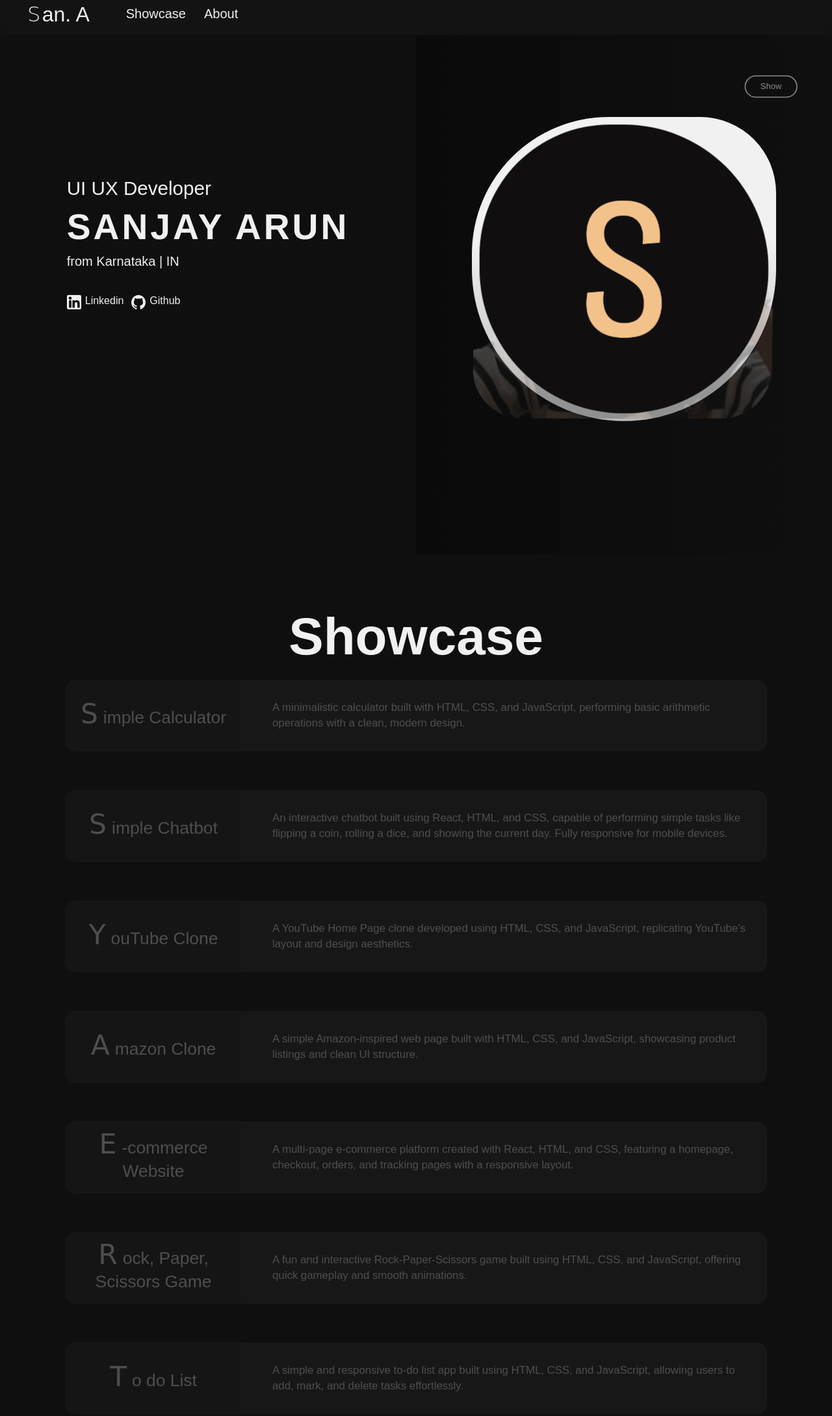
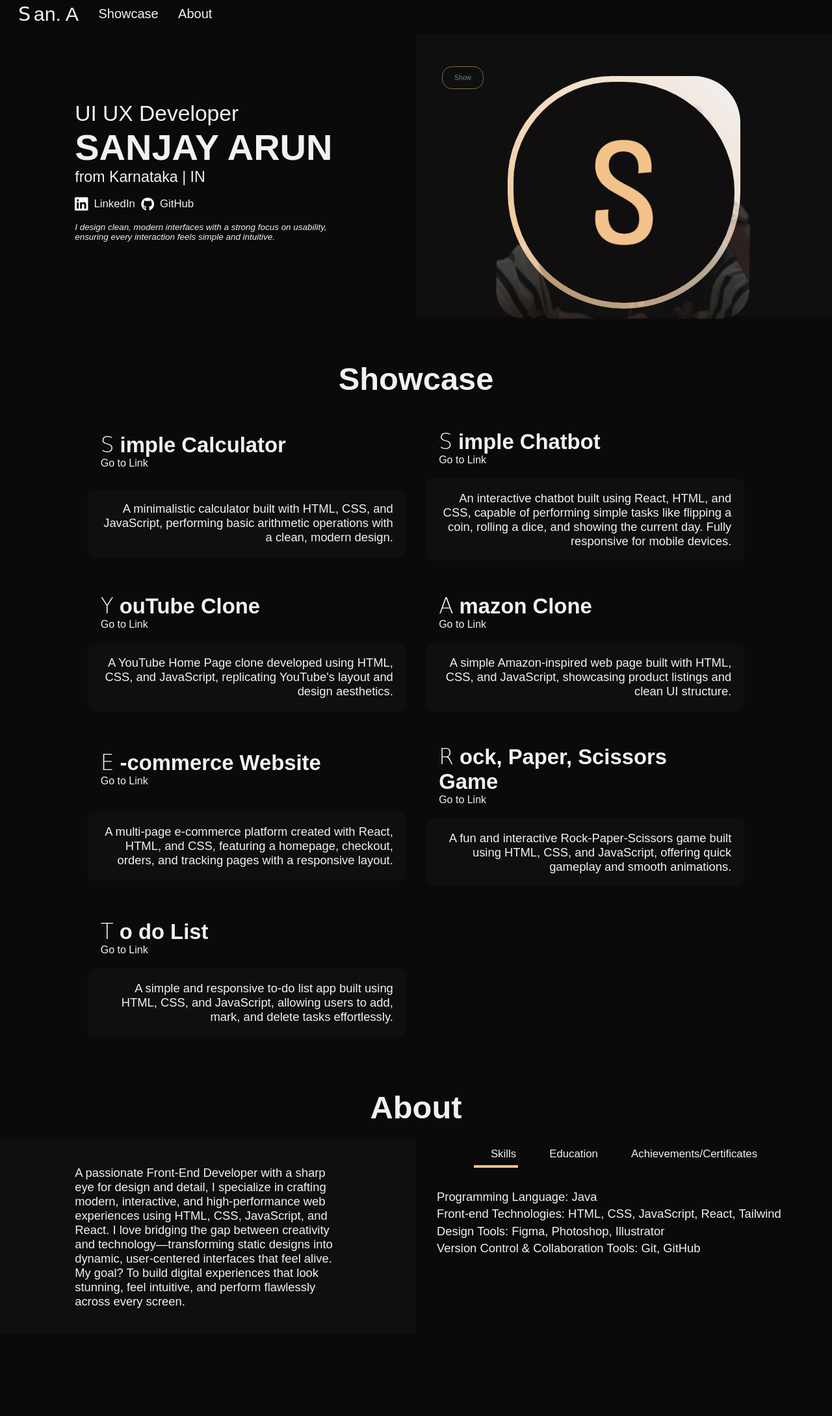
Before and after one commit to Sanz03/Personal-Portfolio, a plain HTML site: page index.html in a window 1280 px wide. Shown: the part 11-2190 px from the top of the page at 65% size. After the commit the page ends 2063 px from the top, so only its background shows below. Drawn offline with Linux system fonts and the light colour scheme; a web font is replaced by a local one.

Commit message:
Revise portfolio HTML structure and styles
Modified the portfolio's HTML structure and styling, enhancing the layout and user experience. Updated titles, links, and added new sections for better organization.

```diff
--- a/index.html
+++ b/index.html
@@ -3,12 +3,11 @@
 <head>
   <meta charset="UTF-8">
   <meta name="viewport" content="width=device-width, initial-scale=1.0">
-  <title>San. A - Portfolio</title>
+  <title>my portfolio</title>
 
-  <link rel="icon" href="./assets/title-icon.png" type="image/png">
+  <link rel="icon" href="./assets/title-icon.png">
 
-  <link rel="stylesheet" href="./responsive.css">
-  <link rel="stylesheet" href="styles.css">
+  <link rel="stylesheet" href="./portfolio-styles.css">
 
   <link rel="preconnect" href="https://fonts.googleapis.com">
   <link rel="preconnect" href="https://fonts.gstatic.com" crossorigin>
@@ -21,187 +20,158 @@
   <link rel="preconnect" href="https://fonts.googleapis.com">
   <link rel="preconnect" href="https://fonts.gstatic.com" crossorigin>
   <link href="https://fonts.googleapis.com/css2?family=Momo+Trust+Display&display=swap" rel="stylesheet">
-
 </head>
 <body>
   <div id="header">
+
     <div class="left-section">
       <div class="home-link-container">
         <a onclick="collapseFooter()" class="home-link" href="#">
           <span class="name-one">S</span>
           <span class="name-two">an. A</span>
+          <span class="name-one-two">S</span>
         </a>
       </div>
     </div>
+
     <div class="right-section">
       <ul class="header-links-list">
         <li><a onclick="collapseFooter()" class="header-links showcase-link" href="#showcase">Showcase</a></li>
         <li><a class="header-links about-link" href="#about">About</a></li>
       </ul>
     </div>
+
   </div>
 
-  <div id="main">
+  <div id="home">
+    <div class="left-home-section">
+      <p class="role">UI UX Developer</p>
+      <p class="name">SANJAY ARUN</p>
+      <p class="from">from Karnataka | IN</p>
+      <p class="links">
+        <svg class="web-icon" xmlns="http://www.w3.org/2000/svg" viewBox="0 0 448 512"><path d="M416 32L31.9 32C14.3 32 0 46.5 0 64.3L0 447.7C0 465.5 14.3 480 31.9 480L416 480c17.6 0 32-14.5 32-32.3l0-383.4C448 46.5 433.6 32 416 32zM135.4 416l-66.4 0 0-213.8 66.5 0 0 213.8-.1 0zM102.2 96a38.5 38.5 0 1 1 0 77 38.5 38.5 0 1 1 0-77zM384.3 416l-66.4 0 0-104c0-24.8-.5-56.7-34.5-56.7-34.6 0-39.9 27-39.9 54.9l0 105.8-66.4 0 0-213.8 63.7 0 0 29.2 .9 0c8.9-16.8 30.6-34.5 62.9-34.5 67.2 0 79.7 44.3 79.7 101.9l0 117.2z"/></svg>
+        <a target="_blank" href="https://www.linkedin.com/in/sanjay-a-347543335" class="weblink">LinkedIn</a>
+        <svg class="web-icon" xmlns="http://www.w3.org/2000/svg" viewBox="0 0 512 512"><path d="M173.9 397.4c0 2-2.3 3.6-5.2 3.6-3.3 .3-5.6-1.3-5.6-3.6 0-2 2.3-3.6 5.2-3.6 3-.3 5.6 1.3 5.6 3.6zm-31.1-4.5c-.7 2 1.3 4.3 4.3 4.9 2.6 1 5.6 0 6.2-2s-1.3-4.3-4.3-5.2c-2.6-.7-5.5 .3-6.2 2.3zm44.2-1.7c-2.9 .7-4.9 2.6-4.6 4.9 .3 2 2.9 3.3 5.9 2.6 2.9-.7 4.9-2.6 4.6-4.6-.3-1.9-3-3.2-5.9-2.9zM252.8 8c-138.7 0-244.8 105.3-244.8 244 0 110.9 69.8 205.8 169.5 239.2 12.8 2.3 17.3-5.6 17.3-12.1 0-6.2-.3-40.4-.3-61.4 0 0-70 15-84.7-29.8 0 0-11.4-29.1-27.8-36.6 0 0-22.9-15.7 1.6-15.4 0 0 24.9 2 38.6 25.8 21.9 38.6 58.6 27.5 72.9 20.9 2.3-16 8.8-27.1 16-33.7-55.9-6.2-112.3-14.3-112.3-110.5 0-27.5 7.6-41.3 23.6-58.9-2.6-6.5-11.1-33.3 2.6-67.9 20.9-6.5 69 27 69 27 20-5.6 41.5-8.5 62.8-8.5s42.8 2.9 62.8 8.5c0 0 48.1-33.6 69-27 13.7 34.7 5.2 61.4 2.6 67.9 16 17.7 25.8 31.5 25.8 58.9 0 96.5-58.9 104.2-114.8 110.5 9.2 7.9 17 22.9 17 46.4 0 33.7-.3 75.4-.3 83.6 0 6.5 4.6 14.4 17.3 12.1 100-33.2 167.8-128.1 167.8-239 0-138.7-112.5-244-251.2-244zM105.2 352.9c-1.3 1-1 3.3 .7 5.2 1.6 1.6 3.9 2.3 5.2 1 1.3-1 1-3.3-.7-5.2-1.6-1.6-3.9-2.3-5.2-1zm-10.8-8.1c-.7 1.3 .3 2.9 2.3 3.9 1.6 1 3.6 .7 4.3-.7 .7-1.3-.3-2.9-2.3-3.9-2-.6-3.6-.3-4.3 .7zm32.4 35.6c-1.6 1.3-1 4.3 1.3 6.2 2.3 2.3 5.2 2.6 6.5 1 1.3-1.3 .7-4.3-1.3-6.2-2.2-2.3-5.2-2.6-6.5-1zm-11.4-14.7c-1.6 1-1.6 3.6 0 5.9s4.3 3.3 5.6 2.3c1.6-1.3 1.6-3.9 0-6.2-1.4-2.3-4-3.3-5.6-2z"/></svg>
+        <a target="_blank" href="https://github.com/Sanz03" class="weblink">GitHub</a>
+      </p>
+      <p class="brief">I design clean, modern interfaces with a strong focus on usability, ensuring every interaction feels simple and intuitive.</p>
+    </div>
 
-    <div class="main-left-section">
-      <div class="main-details-container">
-        <span class="role-title">UI UX Developer</span>
-        <span class="name">SANJAY ARUN</span>
-        <span class="from">from Karnataka | IN</span>
-        <div class="web-links-container">
-          <a target="_blank" href="https://www.linkedin.com/in/sanjay-a-347543335" class="web-links">
-            <?xml version="1.0" encoding="iso-8859-1"?>
-            <svg class="linkedin-icon" height="800px" width="800px" version="1.1" id="Layer_1" xmlns="http://www.w3.org/2000/svg" xmlns:xlink="http://www.w3.org/1999/xlink"
-            viewBox="0 0 382 382" xml:space="preserve">
-            <path d="M347.445,0H34.555C15.471,0,0,15.471,0,34.555v312.889C0,366.529,15.471,382,34.555,382h312.889
-            C366.529,382,382,366.529,382,347.444V34.555C382,15.471,366.529,0,347.445,0z M118.207,329.844c0,5.554-4.502,10.056-10.056,10.056
-            H65.345c-5.554,0-10.056-4.502-10.056-10.056V150.403c0-5.554,4.502-10.056,10.056-10.056h42.806
-            c5.554,0,10.056,4.502,10.056,10.056V329.844z M86.748,123.432c-22.459,0-40.666-18.207-40.666-40.666S64.289,42.1,86.748,42.1
-            s40.666,18.207,40.666,40.666S109.208,123.432,86.748,123.432z M341.91,330.654c0,5.106-4.14,9.246-9.246,9.246H286.73
-            c-5.106,0-9.246-4.14-9.246-9.246v-84.168c0-12.556,3.683-55.021-32.813-55.021c-28.309,0-34.051,29.066-35.204,42.11v97.079
-            c0,5.106-4.139,9.246-9.246,9.246h-44.426c-5.106,0-9.246-4.14-9.246-9.246V149.593c0-5.106,4.14-9.246,9.246-9.246h44.426
-            c5.106,0,9.246,4.14,9.246,9.246v15.655c10.497-15.753,26.097-27.912,59.312-27.912c73.552,0,73.131,68.716,73.131,106.472
-            L341.91,330.654L341.91,330.654z"/>
-            </svg>Linkedin
-          </a>
-          <a target="_blank" href="https://github.com/Sanz03" class="web-links">
-            <?xml version="1.0" encoding="UTF-8" standalone="no"?>
-            <svg class="github-icon" viewBox="0 0 20 20" version="1.1" xmlns="http://www.w3.org/2000/svg" xmlns:xlink="http://www.w3.org/1999/xlink">
+    <div class="right-home-section">
+      <div class="profile-container">
+        <img height="360px" width="360px" src="./assets/s-profile.png" alt="" class="s-profile-image">
+        <img height="360px" width="360px" src="./assets/profile.png" alt="" class="profile-image">
 
-            <title>github [#142]</title>
-            <desc>Created with Sketch.</desc>
-            <defs></defs>
-              <g id="Page-1" stroke="none" stroke-width="1" fill="none" fill-rule="evenodd">
-                <g id="Dribbble-Light-Preview" transform="translate(-140.000000, -7559.000000)" fill="#f1f1f1">
-                  <g id="icons" transform="translate(56.000000, 160.000000)">
-                    <path d="M94,7399 C99.523,7399 104,7403.59 104,7409.253 C104,7413.782 101.138,7417.624 97.167,7418.981 C96.66,7419.082 96.48,7418.762 96.48,7418.489 C96.48,7418.151 96.492,7417.047 96.492,7415.675 C96.492,7414.719 96.172,7414.095 95.813,7413.777 C98.04,7413.523 100.38,7412.656 100.38,7408.718 C100.38,7407.598 99.992,7406.684 99.35,7405.966 C99.454,7405.707 99.797,7404.664 99.252,7403.252 C99.252,7403.252 98.414,7402.977 96.505,7404.303 C95.706,7404.076 94.85,7403.962 94,7403.958 C93.15,7403.962 92.295,7404.076 91.497,7404.303 C89.586,7402.977 88.746,7403.252 88.746,7403.252 C88.203,7404.664 88.546,7405.707 88.649,7405.966 C88.01,7406.684 87.619,7407.598 87.619,7408.718 C87.619,7412.646 89.954,7413.526 92.175,7413.785 C91.889,7414.041 91.63,7414.493 91.54,7415.156 C90.97,7415.418 89.522,7415.871 88.63,7414.304 C88.63,7414.304 88.101,7413.319 87.097,7413.247 C87.097,7413.247 86.122,7413.234 87.029,7413.87 C87.029,7413.87 87.684,7414.185 88.139,7415.37 C88.139,7415.37 88.726,7417.2 91.508,7416.58 C91.513,7417.437 91.522,7418.245 91.522,7418.489 C91.522,7418.76 91.338,7419.077 90.839,7418.982 C86.865,7417.627 84,7413.783 84,7409.253 C84,7403.59 88.478,7399 94,7399" id="github-[#142]">
-                    </path>
-                  </g>
-                </g>
-              </g>
-            </svg>Github
-          </a>
+        <p class="show-hide-profile">Show</p>
       </div>
     </div>
   </div>
 
-    <div class="main-right-section">
-      <div class="profile-container">
-        <p class="show-button">Show</p>
-        <div class="profile-content">
-          <div class="s-profile-container">
-            <img draggable="false" src="./assets/s-profile.png" alt="" class="s-profile-image">
+  <div id="showcase">
+    <p class="showcase-page-title page-title">Showcase</p>
+    <div id="cards">
+
+        <div class="card">
+          <div class="card-border"></div>
+          <div class="card-title-container">
+            <p class="card-title"><span>S</span>imple Calculator</p>
+            <a href="https://sanz03.github.io/Simple-Calculator-WebApp/" class="go-to-link">Go to Link</a>
           </div>
-          <img draggable="false" src="./assets/profile.png" alt="my Profile Picture" class="profile-image">
+          <div class="card-content-container">
+            <p class="card-content">A minimalistic calculator built with HTML, CSS, and JavaScript, performing basic arithmetic operations with a clean, modern design.</p>
           </div>
+        </div>
+
+        <div class="card">
+          <div class="card-border"></div>
+          <div class="card-title-container">
+            <p class="card-title"><span>S</span>imple Chatbot</p>
+            <a href="#" class="go-to-link">Go to Link</a>
+          </div>
+          <div class="card-content-container">
+            <p class="card-content">An interactive chatbot built using React, HTML, and CSS, capable of performing simple tasks like flipping a coin, rolling a dice, and showing the current day. Fully responsive for mobile devices.</p>
+          </div>
+        </div>
+
+        <div class="card">
+          <div class="card-border"></div>
+          <div class="card-title-container">
+            <p class="card-title"><span>Y</span>ouTube Clone</p>
+            <a href="#" class="go-to-link">Go to Link</a>
+          </div>
+          <div class="card-content-container">
+            <p class="card-content">A YouTube Home Page clone developed using HTML, CSS, and JavaScript, replicating YouTube's layout and design aesthetics.</p>
+          </div>
+        </div>
+
+        <div class="card">
+          <div class="card-border"></div>
+          <div class="card-title-container">
+            <p class="card-title"><span>A</span>mazon Clone</p>
+            <a href="#" class="go-to-link">Go to Link</a>
+          </div>
+          <div class="card-content-container">
+            <p class="card-content">A simple Amazon-inspired web page built with HTML, CSS, and JavaScript, showcasing product listings and clean UI structure.</p>
+          </div>
+        </div>
+
+        <div class="card">
+          <div class="card-border"></div>
+          <div class="card-title-container">
+            <p class="card-title"><span>E</span>-commerce Website</p>
+            <a href="#" class="go-to-link">Go to Link</a>
+          </div>
+          <div class="card-content-container">
+            <p class="card-content">A multi-page e-commerce platform created with React, HTML, and CSS, featuring a homepage, checkout, orders, and tracking pages with a responsive layout.</p>
+          </div>
+        </div>
+
+        <div class="card">
+          <div class="card-border"></div>
+          <div class="card-title-container">
+            <p class="card-title"><span>R</span>ock, Paper, Scissors Game</p>
+            <a href="#" class="go-to-link">Go to Link</a>
+          </div>
+          <div class="card-content-container">
+            <p class="card-content">A fun and interactive Rock-Paper-Scissors game built using HTML, CSS, and JavaScript, offering quick gameplay and smooth animations.</p>
+          </div>
+        </div>
+
+        <div class="card">
+          <div class="card-border"></div>
+          <div class="card-title-container">
+            <p class="card-title"><span>T</span>o do List</p>
+            <a href="#" class="go-to-link">Go to Link</a>
+          </div>
+          <div class="card-content-container">
+            <p class="card-content">A simple and responsive to-do list app built using HTML, CSS, and JavaScript, allowing users to add, mark, and delete tasks effortlessly.</p>
           </div>
         </div>
 
     </div>
-
-  <div id="showcase">
-    <p class="showcase-heading">Showcase</p>
-    <div id="cards">
-      <div class="card">
-        <div class="card-border"></div>
-        <div class="card-contents">
-          <p class="showcase-title"><span class="first-letter-title">S</span>imple Calculator</p>
-          <div class="description">
-            A minimalistic calculator built with HTML, CSS, and JavaScript, performing basic arithmetic operations with a clean, modern design.
-          </div>
-        </div>
-        <div class="card-link-container"></div>
   </div>
 
-      <div class="card">
-        <div class="card-border"></div>
-        <div class="card-contents">
-          <p class="showcase-title"><span class="first-letter-title">S</span>imple Chatbot</p>
-          <div class="description">
-            An interactive chatbot built using React, HTML, and CSS, capable of performing simple tasks like flipping a coin, rolling a dice, and showing the current day. Fully responsive for mobile devices.
-          </div>
-        </div>
-        <div class="card-link-container"></div>
-      </div>
-
-      <div class="card">
-        <div class="card-border"></div>
-        <div class="card-contents">
-          <p class="showcase-title"><span class="first-letter-title">Y</span>ouTube Clone</p>
-          <div class="description">
-            A YouTube Home Page clone developed using HTML, CSS, and JavaScript, replicating YouTube’s layout and design aesthetics.
-          </div>
-        </div>
-        <div class="card-link-container"></div>
-      </div>
-
-      <div class="card">
-        <div class="card-border"></div>
-        <div class="card-contents">
-          <p class="showcase-title"><span class="first-letter-title">A</span>mazon Clone</p>
-          <div class="description">
-            A simple Amazon-inspired web page built with HTML, CSS, and JavaScript, showcasing product listings and clean UI structure.
-          </div>
-        </div>
-        <div class="card-link-container"></div>
-      </div>
-
-      <div class="card">
-        <div class="card-border"></div>
-        <div class="card-contents">
-          <p class="showcase-title"><span class="first-letter-title">E</span>-commerce Website</p>
-          <div class="description">
-            A multi-page e-commerce platform created with React, HTML, and CSS, featuring a homepage, checkout, orders, and tracking pages with a responsive layout.
-          </div>
-        </div>
-        <div class="card-link-container"></div>
-      </div>
-
-      <div class="card">
-        <div class="card-border"></div>
-        <div class="card-contents">
-          <p class="showcase-title"><span class="first-letter-title">R</span>ock, Paper, Scissors Game</p>
-          <div class="description">
-            A fun and interactive Rock-Paper-Scissors game built using HTML, CSS, and JavaScript, offering quick gameplay and smooth animations.
-          </div>
-        </div>
-        <div class="card-link-container"></div>
-      </div>
-
-      <div class="card">
-        <div class="card-border"></div>
-        <div class="card-contents">
-          <p class="showcase-title"><span class="first-letter-title">T</span>o do List</p>
-          <div class="description">
-            A simple and responsive to-do list app built using HTML, CSS, and JavaScript, allowing users to add, mark, and delete tasks effortlessly.
-          </div>
-        </div>
-        <div class="card-link-container"></div>
-      </div>
-
-    </div>
-  </div>
   <div id="about">
-    <p class="about-heading">About</p>
+    <p class="about-page-title page-title">About</p>
     <div class="about-container">
-        <div class="about-me-container">
+      <div class="about-left-section">
         <p class="about-me main-title">
           A passionate Front-End Developer with a sharp eye for design and detail, I specialize in crafting modern, interactive, and high-performance web experiences using HTML, CSS, JavaScript, and React. I love bridging the gap between creativity and technology—transforming static designs into dynamic, user-centered interfaces that feel alive. My goal? To build digital experiences that look stunning, feel intuitive, and perform flawlessly across every screen.
         </p>
       </div>
-        <div class="edu-skill-container">
+      <div class="about-right-section">
         <div class="edu-skill-heading">
-            <p onclick="renderTab('skills', event)" class="tab-links skills active-link">Skills</p>
-            <p onclick="renderTab('education', event)" class="tab-links education">Education</p>
-            <p onclick="renderTab('achievements', event)" class="tab-links achievements">Achievements/Certificates</p>
+          <p onclick="renderTab('skills')" class="tab-links skills active-link">Skills</p>
+          <p onclick="renderTab('education')" class="tab-links education">Education</p>
+          <p onclick="renderTab('achievements')" class="tab-links achievements">Achievements/Certificates</p>
         </div>
 
         <div class="skill-contents tab-contents active-tab" id="skills">
           <ul>
-              <li>Java, JavaScript</li>
-              <li>HTML & CSS</li>
-              <li>mySQL</li>
-              <li>Git & Github</li>
+            <li><span>Programming Language:</span> Java</li>
+            <li><span>Front-end Technologies:</span> HTML, CSS, JavaScript, React, Tailwind</li>
+            <li><span>Design Tools:</span> Figma, Photoshop, Illustrator</li>
+            <li><span>Version Control & Collaboration Tools:</span> Git, GitHub</li>
           </ul>
         </div>
 
@@ -222,73 +192,39 @@
 
       </div>
     </div>
-
-    <div onclick="expandFooter()" class="footer">
-      <p class="footer-text">
-        Thanks for scrolling! View the source code on GitHub.
-      </p>
-      <div class="leaving-text-container">
-        <div class="left-leaving-text-container">
-          <p class="built-text">Lovingly designed and developed
-          by <span>Sanjay Arun.</span> ❤️</p>
   </div>
 
-        <div class="right-leaving-text-container">
-          <ul>
-            <li>Connect: <a target="_blank" class="footer-links" href="https://www.linkedin.com/in/sanjay-a-347543335">LinkedIn</a>
-          &
-            <a target="_blank" href="https://github.com/Sanz03" class="footer-links">GitHub</a>
-            </li>
-            <li>Email: <a class="footer-links" target="_blank" href="mailto:sanjay20030306@gmail.com">sanjay20030306@gmail.com</a></li>
-          </ul>
+  <div id="footer">
+    <p class="footer-text">Thanks for scrolling! View the source code on GitHub.</p>
   </div>
-
-      </div>
-    </div>
-  </div>
-
   <script>
-    const leftSection = document.querySelector('.main-left-section')
-    const blob = document.querySelector('.profile-container');
-    const showButton = document.querySelector('.show-button');
     const sProfile = document.querySelector('.s-profile-image');
+    const toggleButton = document.querySelector('.show-hide-profile');
+    const profileContainer = document.querySelector('.profile-container');
     const profile = document.querySelector('.profile-image');
     const cards = document.querySelectorAll('.card');
     const tabLinks = document.querySelectorAll('.tab-links');
     const tabContents = document.querySelectorAll('.tab-contents');
-    const footer = document.querySelector('.footer');
-    const body = document.body;
 
-    blob.addEventListener('mousemove', (event) => {
-      const target = event.currentTarget;
-      const rect = target.getBoundingClientRect();
-      const x = event.clientX - rect.left;
-      const y = event.clientY - rect.top;
-
-      target.style.setProperty('--mouse-x', `${x}px`);
-      target.style.setProperty('--mouse-y', `${y}px`);
-    });
-
-    showButton.addEventListener('click', () => {
-      sProfile.classList.remove('active-s-profile');
-      if (showButton.innerHTML === 'Hide') {
-        blob.classList.remove('after-container');
-        sProfile.classList.remove('after-s-profile');
-        profile.classList.remove('after-profile');
-        showButton.innerHTML = 'Show';
+    toggleButton.addEventListener('click', () => {
+      if (toggleButton.innerHTML === 'Show') {
+        profileContainer.classList.add('active-profile-container');
+        profile.classList.add('active-profile');
+        sProfile.classList.add('active-s-profile-image');
+        toggleButton.innerHTML = 'Hide';
       } else {
-        blob.classList.add('after-container');
-        sProfile.classList.add('after-s-profile');
-        profile.classList.add('after-profile');
-        showButton.innerHTML = 'Hide';
+        toggleButton.innerHTML = 'Show';
+        profileContainer.classList.remove('active-profile-container');
+        profile.classList.remove('active-profile');
+        sProfile.classList.remove('active-s-profile-image');
       }
     });
 
     sProfile.addEventListener('click', () => {
-      if (sProfile.classList.contains('active-s-profile')) {
-        sProfile.classList.remove('active-s-profile');
+      if (sProfile.classList.contains('active-s-image')) {
+        sProfile.classList.remove('active-s-image');
       } else {
-        sProfile.classList.add('active-s-profile');
+        sProfile.classList.add('active-s-image');
       }
     });
 
@@ -304,37 +240,17 @@
       });
     });
 
-    function renderTab(tabName, event) {
-      for (const tabLink of tabLinks) {
+    function renderTab(tabName) {
+      for (tabLink of tabLinks) {
         tabLink.classList.remove('active-link');
       }
-      for (const tabContent of tabContents) {
+      for (tabContent of tabContents) {
         tabContent.classList.remove('active-tab');
       }
       event.currentTarget.classList.add('active-link');
       document.getElementById(tabName).classList.add('active-tab');
     }
 
-    function expandFooter() {
-      if (footer.classList.contains('active-footer')) {
-        footer.classList.remove('active-footer');
-      } else {
-        footer.classList.add('active-footer');
-      }
-
-      setTimeout( () => {
-        scrollToBottom();
-        footer.scrollTop = footer.scrollHeight;
-      }, 500)
-    }
-
-    function collapseFooter() {
-      footer.classList.remove('active-footer');
-    }
-
-    function scrollToBottom() {
-      document.documentElement.scrollTop = document.documentElement.scrollHeight;
-    }
   </script>
 </body>
 </html>
```
Lines whose indentation alone changed are shown as unchanged.
